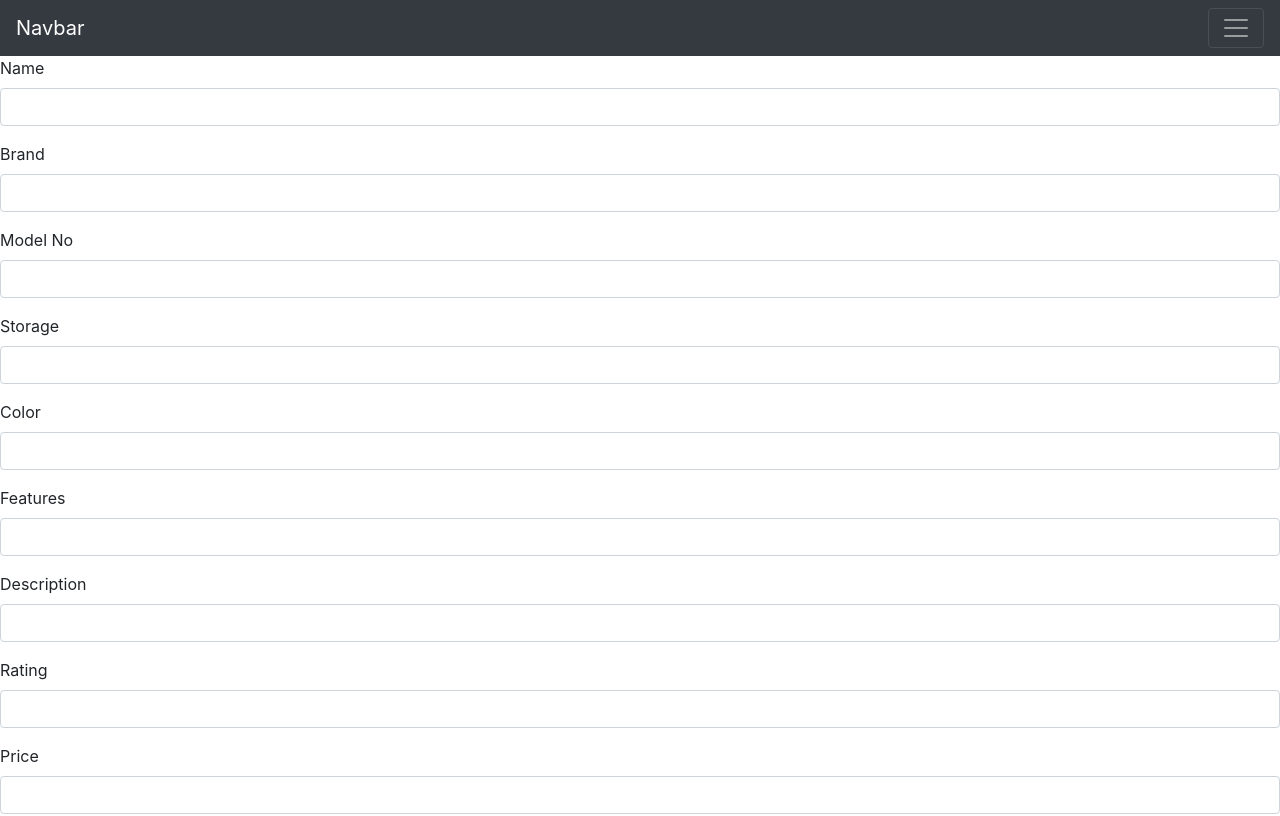
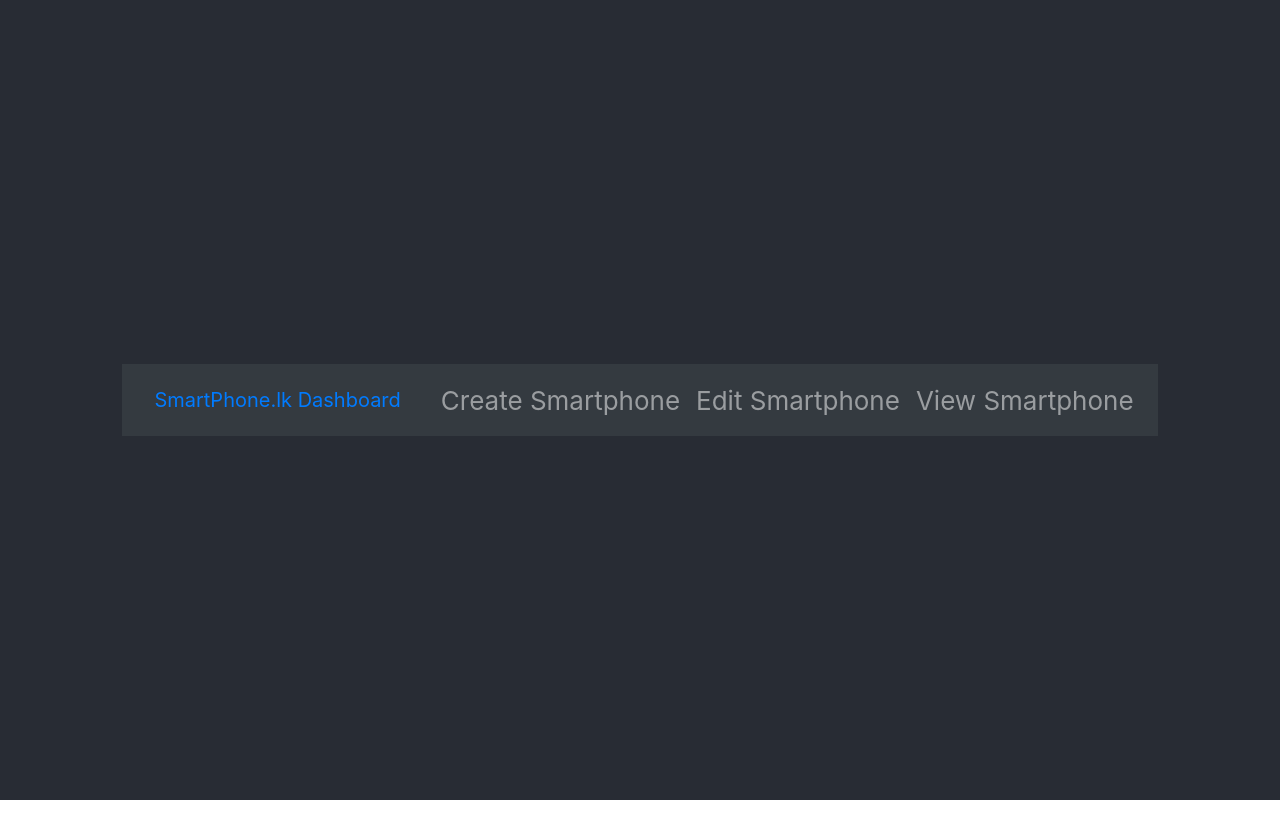
Before and after one commit to hashaaan/smartshoplk-admin, a React (Create React App) app: page / in a window 1280 px wide. Shown: the top 816 px of the page. Built offline with nearby package versions, Linux system fonts and the light colour scheme.

Commit message:
updated dashboard

```diff
--- a/src/App.js
+++ b/src/App.js
@@ -15,34 +15,65 @@ import EditSmartphone from "./Components/EditSmartphone";
 
 function App() {
   return (<>
-    <nav className="navbar navbar-dark bg-dark">
+   <Router>
+    <div className="App">
+      <header className="App-header">
+        <Navbar bg="dark" variant="dark">
+          <Container>
+
+            <Navbar.Brand>
+              <Link to="/CreateSmartphone" className="nav-link">
+                SmartPhone.lk Dashboard
+              </Link>
+            </Navbar.Brand>
+
+            <Nav className="justify-content-end">
+              <Nav>
+                <Link to={"/CreateSmartphone"} className="nav-link">
+                  Create Smartphone
+                </Link>
+              </Nav>
 
 
-  <a className="navbar-brand" href="#">Navbar</a>
-  <button className="navbar-toggler" type="button" data-toggle="collapse" data-target="#navbarNav" aria-controls="navbarNav" aria-expanded="false" aria-label="Toggle navigation">
-    <span className="navbar-toggler-icon"></span>
-  </button>
-  <div className="collapse navbar-collapse" id="navbarNav">
-    <ul className="navbar-nav">
-      <li className="nav-item active">
-        <a className="nav-link" href="#">Home <span className="sr-only">(current)</span></a>
-      </li>
-      <li className="nav-item">
-        <a className="nav-link" href="Components/CreateSmartphone">Features</a>
-      </li>
-      <li className="nav-item">
-        <a className="nav-link" href="#">Pricing</a>
-      </li>
-      <li className="nav-item">
-        <a className="nav-link disabled" href="#">Disabled</a>
-      </li>
-    </ul>
-  </div>
+
+              <Nav>
+                <Link to={"/EditSmartphone"} className="nav-link">
+                  Edit Smartphone
+                </Link>
+
+              </Nav>
+              <Nav>
+                <Link to={"/student-list"} className="nav-link">
+                  View Smartphone
+                </Link>
+            </Nav>
+            </Nav>
+
+          </Container>
+        </Navbar>
+      </header>
+
+      <Container>
+        <Row>
+          <Col md={12}>
+            <div className="wrapper">
+              <Switch>
+                <Route exact path='/CreateSmartphone' component={CreateSmartphone} />
+                <Route path="/EditSmartphone" component={EditSmartphone} />
+                <Route path="/edit-student/:id" component={EditSmartphone} />
+                <Route path="/student-list" component={EditSmartphone} />
+              </Switch>
+            </div>
+          </Col>
+        </Row>
+      </Container>
+    </div>
+  </Router>
 
 
 
 
-</nav>
+
 </>
   );
 }
--- a/src/index.js
+++ b/src/index.js
@@ -10,7 +10,7 @@ import CreateSmartphone from "./Components/CreateSmartphone"
 ReactDOM.render(
   <BrowserRouter>
    <App />
-   <CreateSmartphone/>
+
   </BrowserRouter>
 
   ,
```
